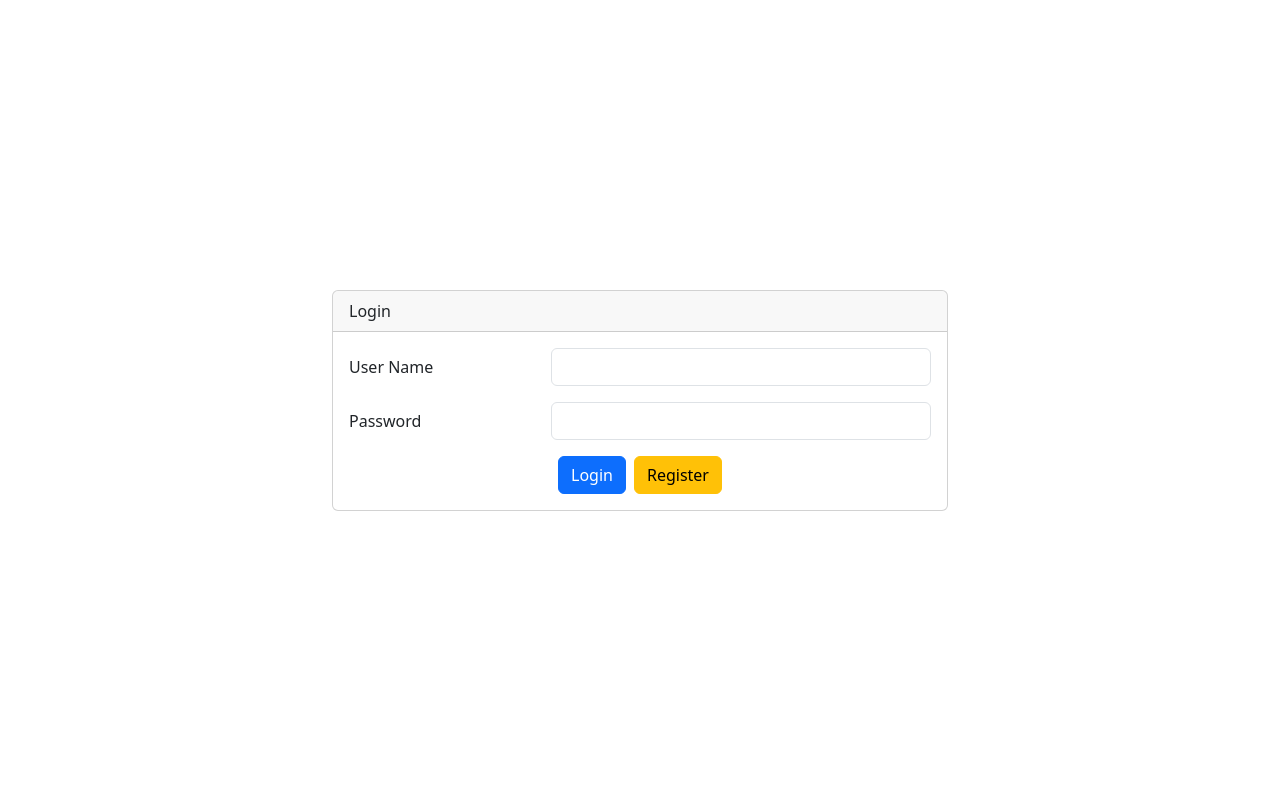
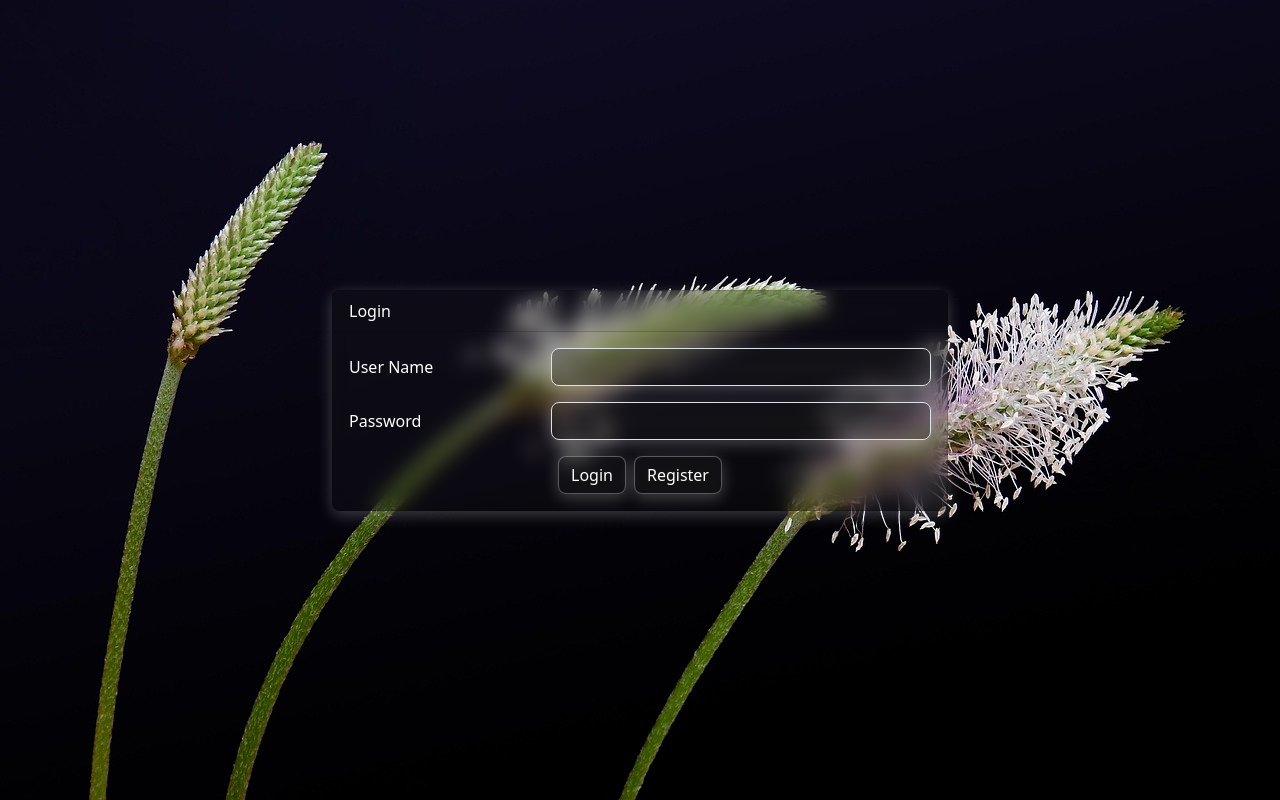
Before and after one commit to Laxman-Bairu/sample, an Angular app: page /login in a window 1280 px wide. Built offline with nearby package versions, Linux system fonts and the light colour scheme.

Commit message:
image and glossy effect added

```diff
--- a/src/app/login/login.component.css
+++ b/src/app/login/login.component.css
@@ -0,0 +1,29 @@
+.login-bg {
+  background: url('../../assets/images/bladegrass.jpg') center/cover no-repeat;
+  min-height: 100vh;
+  display: flex;
+  align-items: center;
+  justify-content: center;
+}
+
+.glass {
+  backdrop-filter: blur(10px);
+  background-color: rgb(39 35 35 / 20%);
+  border: 1px solid 1px solid rgb(134 140 133 / 30%);
+  border-radius: 8px;
+  color: #fff;
+  box-shadow: 0 4px 16px rgb(255 255 255 / 24%);
+}
+
+input.glass::placeholder {
+  color: rgba(255, 255, 255, 0.6);
+}
+
+button.glass {
+  color: #fff;
+  border: 1px solid rgba(255, 255, 255, 0.3);
+}
+
+button.glass:hover {
+  background-color: rgba(255, 255, 255, 0.3);
+}
--- a/src/app/login/login.component.html
+++ b/src/app/login/login.component.html
@@ -1,6 +1,6 @@
-<div class="row m-0 p-0 justify-content-center align-items-center min-vh-100">
+<div class="row m-0 p-0 justify-content-center align-items-center login-bg">
     <div class="col-6">
-        <div class="card">
+        <div class="card glass">
             <div class="card-header">
                 Login
             </div>
@@ -9,19 +9,19 @@
                     <div class="mb-3 row" >
                         <label  class="col-sm-4 col-form-label">User Name</label>
                         <div class="col-sm-8">
-                          <input type="text"  formControlName="username" class="form-control">
+                          <input type="text"  formControlName="username" class="form-control glass">
                         </div>
                       </div>
                       <div class="mb-3 row">
                         <label for="inputPassword" class="col-sm-4 col-form-label">Password</label>
                         <div class="col-sm-8">
-                          <input type="password" formControlName="password" class="form-control" id="inputPassword">
+                          <input type="password" formControlName="password" class="form-control glass" id="inputPassword">
                         </div>
                       </div>
                       <div class="row justify-content-center">
                         <div class="col-auto">
-                            <button type="submit" class="btn btn-primary" > Login </button>
-                            <button type="submit" class="btn btn-warning ms-2" (click)="registerClick()"> Register </button>
+                            <button type="submit" class="btn btn-primary glass" > Login </button>
+                            <button type="submit" class="btn btn-warning ms-2 glass" (click)="registerClick()"> Register </button>
                           </div>
                       </div>
                 </form>
--- a/src/app/register/register.component.css
+++ b/src/app/register/register.component.css
@@ -0,0 +1,29 @@
+.login-bg {
+  background: url('../../assets/images/bladegrass.jpg') center/cover no-repeat;
+  min-height: 100vh;
+  display: flex;
+  align-items: center;
+  justify-content: center;
+}
+
+.glass {
+  backdrop-filter: blur(10px);
+  background-color: rgb(39 35 35 / 20%);
+  border: 1px solid 1px solid rgb(134 140 133 / 30%);
+  border-radius: 8px;
+  color: #fff;
+  box-shadow: 0 4px 16px rgb(255 255 255 / 24%);
+}
+
+input.glass::placeholder {
+  color: rgba(255, 255, 255, 0.6);
+}
+
+button.glass {
+  color: #fff;
+  border: 1px solid rgba(255, 255, 255, 0.3);
+}
+
+button.glass:hover {
+  background-color: rgba(255, 255, 255, 0.3);
+}
--- a/src/app/register/register.component.html
+++ b/src/app/register/register.component.html
@@ -1,6 +1,6 @@
-<div class="row m-0 p-0 justify-content-center align-items-center min-vh-100">
+<div class="row m-0 p-0 justify-content-center align-items-center  login-bg">
     <div class="col-6">
-        <div class="card">
+        <div class="card glass">
             <div class="card-header">
                 Register
             </div>
@@ -9,31 +9,31 @@
                         <div class="mb-3 row" >
                             <label  class="col-sm-4 col-form-label">User Name <span class="text-danger">*</span></label>
                             <div class="col-sm-8">
-                            <input type="text"  formControlName="id" class="form-control">
+                            <input type="text"  formControlName="id" class="form-control glass">
                             </div>
                         </div>
                         <div class="mb-3 row" >
                             <label  class="col-sm-4 col-form-label">Name<span class="text-danger">*</span></label>
                             <div class="col-sm-8">
-                            <input type="text"  formControlName="name" class="form-control">
+                            <input type="text"  formControlName="name" class="form-control glass">
                             </div>
                         </div>
                       <div class="mb-3 row">
                         <label for="inputPassword" class="col-sm-4 col-form-label">Password<span class="text-danger">*</span></label>
                         <div class="col-sm-8">
-                          <input type="password" formControlName="password" class="form-control" id="inputPassword">
+                          <input type="password" formControlName="password" class="form-control glass" id="inputPassword">
                         </div>
                       </div>
                       <div class="mb-3 row" >
                         <label  class="col-sm-4 col-form-label">Email<span class="text-danger">*</span></label>
                         <div class="col-sm-8">
-                        <input type="text"  formControlName="email" class="form-control">
+                        <input type="text"  formControlName="email" class="form-control glass">
                         </div>
                     </div>
                       <div class="row justify-content-center">
                         <div class="col-auto">
-                            <button type="submit" class="btn btn-primary"> Submit </button>
-                            <button type="submit" class="btn btn-secondary ms-3" (click)="cancelclick()"> Cancel </button>
+                            <button type="submit" class="btn btn-primary glass"> Submit </button>
+                            <button type="submit" class="btn btn-secondary ms-3 glass" (click)="cancelclick()"> Cancel </button>
                           </div>
                       </div>
                 </form>
```
Also changed, not shown: src/assets/images/bladegrass.jpg (added).
